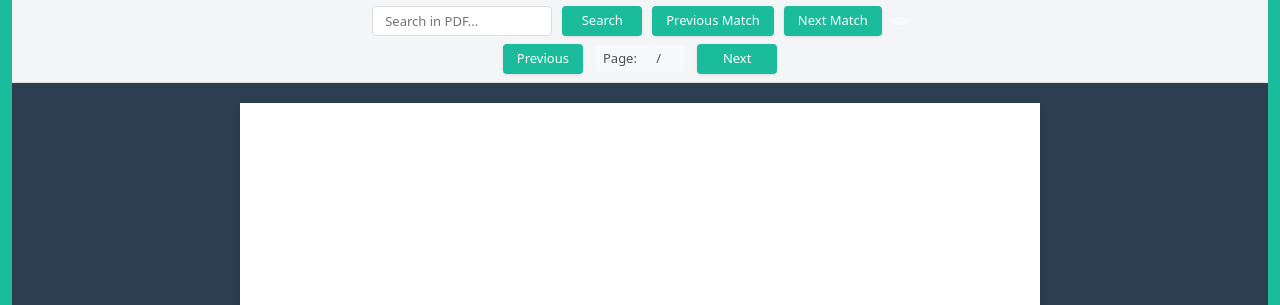
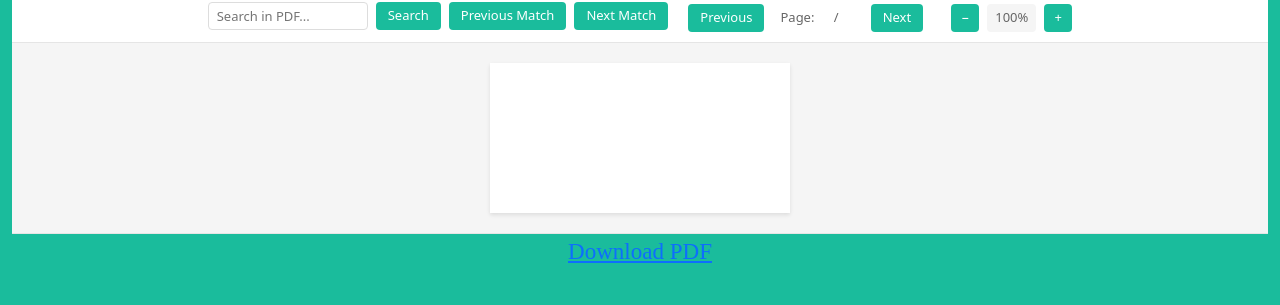
Before and after one commit to collo670/collo670.github.io, a website: page nyimbo.html in a window 1280 px wide. Shown: the part 2183-2488 px from the top of the page. Drawn offline with nearby package versions, Linux system fonts and the light colour scheme; a script that the page names is missing.

Commit message:
fixes plus zoom func

```diff
--- a/assets/css/pdf-viewer.css
+++ b/assets/css/pdf-viewer.css
@@ -3,19 +3,25 @@
     position: sticky;
     top: 0;
     z-index: 100;
-    background: #2c3e50;
+    background: #fff;
     max-height: 100vh;
     overflow: hidden;
     display: flex;
     flex-direction: column;
+    border-bottom: 1px solid rgba(0, 0, 0, 0.1);
 }
 
 /* Controls container */
 .controls-container {
-    background: rgba(255, 255, 255, 0.95);
-    padding: 8px;  /* Reduced padding */
+    background: #fff;
+    padding: 8px;
     border-bottom: 1px solid rgba(0, 0, 0, 0.1);
     z-index: 101;
+    display: flex;
+    flex-wrap: wrap;
+    gap: 12px;
+    align-items: center;
+    justify-content: center;
 }
 
 /* PDF container */
@@ -25,12 +31,81 @@
     overflow-x: hidden;
     padding: 20px 0;
     position: relative;
-    height: calc(100vh - 100px); /* Adjusted for smaller controls */
-    scrollbar-width: thin;
-    scrollbar-color: #1abc9c #2c3e50;
+    height: calc(100vh - 100px);
     display: flex;
     flex-direction: column;
     align-items: center;
+    background: #f5f5f5;
+}
+
+/* Canvas wrapper */
+.canvas-wrapper {
+    background: white;
+    box-shadow: 0 2px 4px rgba(0, 0, 0, 0.1);
+    width: auto;
+    max-width: 100%;
+    position: relative;
+    margin: 0 auto;
+    padding: 0;
+}
+
+#pdf-render {
+    display: block;
+    margin: 0 auto;
+    max-width: 100%;
+    height: auto;
+}
+
+/* Button and control styles */
+.search-controls,
+.pdf-controls {
+    display: flex;
+    align-items: center;
+    gap: 8px;
+    justify-content: center;
+    flex-wrap: wrap;
+}
+
+.search-controls {
+    margin-bottom: 4px;
+}
+
+.search-controls input {
+    padding: 4px 8px;
+    border: 1px solid #ddd;
+    border-radius: 4px;
+    width: 160px;
+    font-size: 13px;
+    height: 28px;
+}
+
+.search-controls button,
+.pdf-controls button {
+    background: #1abc9c;
+    color: white;
+    border: none;
+    padding: 4px 12px;
+    border-radius: 4px;
+    font-size: 13px;
+    height: 28px;
+    cursor: pointer;
+    transition: background-color 0.2s;
+}
+
+.search-controls button:hover,
+.pdf-controls button:hover {
+    background: #16a085;
+}
+
+.pdf-controls span {
+    font-size: 13px;
+    color: #666;
+    padding: 0 8px;
+}
+
+#search-info {
+    font-size: 12px;
+    color: #666;
 }
 
 /* Webkit scrollbar styling */
@@ -39,115 +114,12 @@
 }
 
 .pdf-container::-webkit-scrollbar-track {
-    background: #2c3e50;
+    background: #1abc9c;
 }
 
 .pdf-container::-webkit-scrollbar-thumb {
-    background-color: #1abc9c;
+    background-color: #2c3e50;
     border-radius: 4px;
-}
-
-/* Canvas wrapper */
-.canvas-wrapper {
-    background: white;
-    box-shadow: 0 4px 8px rgba(0, 0, 0, 0.1);
-    width: 70%;  /* Reduced width */
-    max-width: 800px;  /* Maximum width */
-    position: relative;
-    margin-bottom: 20px;
-}
-
-#pdf-render {
-    width: 100%;
-    height: auto;
-    display: block;
-}
-
-/* Enhanced button and control styles */
-.search-controls button,
-.pdf-controls button {
-    background-color: #1abc9c;
-    color: white;
-    border: none;
-    padding: 6px 14px;
-    border-radius: 4px;
-    font-size: 13px;
-    height: 30px;
-    line-height: 1;
-    display: inline-flex;
-    align-items: center;
-    justify-content: center;
-    cursor: pointer;
-    transition: all 0.2s ease;
-    font-weight: 500;
-    box-shadow: 0 1px 3px rgba(0, 0, 0, 0.1);
-    min-width: 80px;
-}
-
-.search-controls button:hover,
-.pdf-controls button:hover {
-    background-color: #16a085;
-    transform: translateY(-1px);
-    box-shadow: 0 2px 4px rgba(0, 0, 0, 0.15);
-}
-
-.search-controls button:active,
-.pdf-controls button:active {
-    transform: translateY(0);
-    box-shadow: 0 1px 2px rgba(0, 0, 0, 0.1);
-}
-
-.search-controls {
-    margin: 0;
-    display: flex;
-    justify-content: center;
-    align-items: center;
-    gap: 10px;
-    flex-wrap: wrap;
-    padding: 4px 0;
-}
-
-.search-controls input {
-    padding: 6px 12px;
-    border: 1px solid #ddd;
-    border-radius: 4px;
-    width: 180px;
-    font-size: 13px;
-    height: 30px;
-    transition: all 0.2s ease;
-    background-color: #fff;
-}
-
-.search-controls input:focus {
-    border-color: #1abc9c;
-    box-shadow: 0 0 0 3px rgba(26, 188, 156, 0.1);
-    outline: none;
-}
-
-.pdf-controls {
-    display: flex;
-    justify-content: center;
-    align-items: center;
-    gap: 12px;
-    margin: 4px 0 0;
-    font-size: 13px;
-}
-
-.pdf-controls span {
-    background-color: #f8f9fa;
-    padding: 4px 8px;
-    border-radius: 4px;
-    color: #495057;
-    font-weight: 500;
-}
-
-#search-info {
-    font-size: 12px;
-    color: #495057;
-    background-color: #f8f9fa;
-    padding: 4px 8px;
-    border-radius: 4px;
-    white-space: nowrap;
 }
 
 .highlight {
@@ -155,3 +127,59 @@
     background-color: yellow;
     opacity: 0.5;
 }
+
+/* Zoom controls */
+.zoom-controls {
+    display: flex;
+    align-items: center;
+    gap: 8px;
+    margin-left: 16px;
+}
+
+.zoom-controls button {
+    background: #1abc9c;
+    color: white;
+    border: none;
+    padding: 4px 8px;
+    border-radius: 4px;
+    font-size: 13px;
+    height: 28px;
+    width: 28px;
+    cursor: pointer;
+    transition: all 0.2s ease;
+    display: flex;
+    align-items: center;
+    justify-content: center;
+}
+
+.zoom-controls button:hover {
+    background: #16a085;
+    transform: translateY(-1px);
+}
+
+.zoom-controls button:active {
+    transform: translateY(0);
+}
+
+#zoom-level {
+    font-size: 13px;
+    color: #666;
+    min-width: 45px;
+    text-align: center;
+    background: #f5f5f5;
+    padding: 4px 8px;
+    border-radius: 4px;
+    user-select: none;
+}
+
+/* Responsive adjustments */
+@media (max-width: 768px) {
+    .controls-container {
+        padding: 6px;
+        gap: 8px;
+    }
+
+    .zoom-controls {
+        margin-left: 8px;
+    }
+}
--- a/assets/js/pdf-viewer.js
+++ b/assets/js/pdf-viewer.js
@@ -3,10 +3,14 @@ function initPDFViewer(pdfUrl) {
         pageNum = 1,
         pageRendering = false,
         pageNumPending = null,
-        scale = 1.0,  // Reduced scale for normal size
+        scale = 0.8,  // Initial scale
         canvas = document.getElementById('pdf-render'),
         ctx = canvas.getContext('2d'),
         pdfContainer = document.querySelector('.pdf-container');
+
+    const SCALE_STEP = 0.2;
+    const MIN_SCALE = 0.5;
+    const MAX_SCALE = 2.5;
 
     // Initialize PDF.js
     pdfjsLib.GlobalWorkerOptions.workerSrc = 'https://cdnjs.cloudflare.com/ajax/libs/pdf.js/2.11.338/pdf.worker.min.js';
@@ -16,9 +20,25 @@ function initPDFViewer(pdfUrl) {
     let currentMatch = -1;
     let matches = [];
 
-    let scrollTimeout;
-    let lastScrollPosition = 0;
-    const scrollThreshold = 0.8; // 80% of the page height
+    // Add zoom controls
+    function zoomIn() {
+        if (scale >= MAX_SCALE) return;
+        scale += SCALE_STEP;
+        renderPage(pageNum);
+        updateZoomLevel();
+    }
+
+    function zoomOut() {
+        if (scale <= MIN_SCALE) return;
+        scale -= SCALE_STEP;
+        renderPage(pageNum);
+        updateZoomLevel();
+    }
+
+    function updateZoomLevel() {
+        const zoomPercent = Math.round(scale * 100);
+        document.getElementById('zoom-level').textContent = `${zoomPercent}%`;
+    }
 
     // Render the page
     function renderPage(num) {
@@ -28,8 +48,6 @@ function initPDFViewer(pdfUrl) {
         }
 
         pageRendering = true;
-
-        // Update page counter immediately
         document.getElementById('page-num').textContent = num;
 
         pdfDoc.getPage(num).then(function(page) {
@@ -39,7 +57,9 @@ function initPDFViewer(pdfUrl) {
 
             const renderContext = {
                 canvasContext: ctx,
-                viewport: viewport
+                viewport: viewport,
+                enableWebGL: true,  // Enable WebGL for better rendering
+                renderInteractiveForms: false  // Disable form rendering for better performance
             };
 
             return page.render(renderContext).promise.then(() => {
@@ -48,55 +68,17 @@ function initPDFViewer(pdfUrl) {
                     renderPage(pageNumPending);
                     pageNumPending = null;
                 }
+                updateZoomLevel();
             });
         });
     }
-
-    // Handle scroll-based page loading with debounce
-    function handleScroll() {
-        const container = pdfContainer;
-        const currentScrollPosition = container.scrollTop;
-        const scrollHeight = container.scrollHeight;
-        const containerHeight = container.clientHeight;
-
-        // Clear existing timeout
-        clearTimeout(scrollTimeout);
-
-        // Only proceed if we're scrolling down
-        if (currentScrollPosition > lastScrollPosition) {
-            // Calculate how far we've scrolled through the current content
-            const scrollPercentage = (currentScrollPosition + containerHeight) / scrollHeight;
-
-            // If we're past our threshold and not already loading a page
-            if (scrollPercentage > scrollThreshold && !pageRendering && pageNum < pdfDoc.numPages) {
-                // Set a timeout to prevent too rapid page loading
-                scrollTimeout = setTimeout(() => {
-                    pageNum++;
-                    renderPage(pageNum);
-                }, 500); // Half second delay
-            }
-        }
-
-        lastScrollPosition = currentScrollPosition;
-    }
-
-    // Throttle scroll event handler
-    let ticking = false;
-    pdfContainer.addEventListener('scroll', function() {
-        if (!ticking) {
-            window.requestAnimationFrame(function() {
-                handleScroll();
-                ticking = false;
-            });
-            ticking = true;
-        }
-    });
 
     // Get Document
     pdfjsLib.getDocument(pdfUrl).promise.then(function(pdfDoc_) {
         pdfDoc = pdfDoc_;
         document.getElementById('page-count').textContent = pdfDoc.numPages;
         renderPage(pageNum);
+        updateZoomLevel();
     });
 
     // Previous page
@@ -176,4 +158,20 @@ function initPDFViewer(pdfUrl) {
     });
     document.getElementById('next-match').addEventListener('click', nextMatch);
     document.getElementById('prev-match').addEventListener('click', previousMatch);
+
+    // Add zoom event listeners
+    document.getElementById('zoom-in').addEventListener('click', zoomIn);
+    document.getElementById('zoom-out').addEventListener('click', zoomOut);
+
+    // Add wheel zoom with Ctrl key
+    pdfContainer.addEventListener('wheel', function(e) {
+        if (e.ctrlKey) {
+            e.preventDefault();
+            if (e.deltaY < 0) {
+                zoomIn();
+            } else {
+                zoomOut();
+            }
+        }
+    });
 }
--- a/nyimbo.html
+++ b/nyimbo.html
@@ -137,6 +137,11 @@
                         <span>Page: <span id="page-num"></span> / <span id="page-count"></span></span>
                         <button id="next">Next</button>
                     </div>
+                    <div class="zoom-controls">
+                      <button id="zoom-out" title="Zoom Out">−</button>
+                      <span id="zoom-level">100%</span>
+                      <button id="zoom-in" title="Zoom In">+</button>
+                  </div>
                 </div>
 
                 <div class="pdf-container">
```
Also changed, not shown: lauds.html (+5 -0 lines), office.html (+5 -0 lines).
